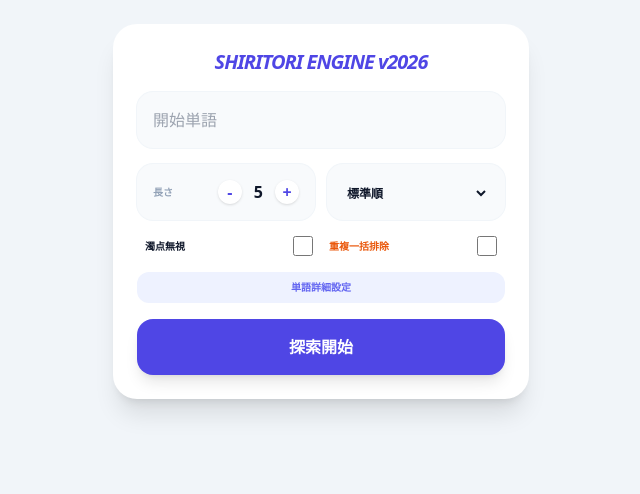
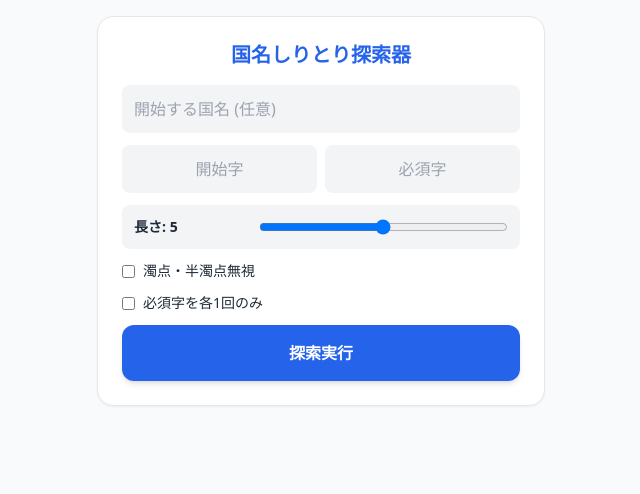
Before and after one commit to xjrstjrwvg-commits/siritori.app, a Flask app: template templates/index.html in a window 1280 px wide. Shown: the top 494 px of the page, without its empty margins (319-959 px from the left). Run offline with Flask 3, Linux system fonts and the light colour scheme; the template is opened without the code that fills it, so the values that code supplies are empty; some libraries are stand-ins or nearby versions.

Commit message:
index.html

```diff
--- a/templates/index.html
+++ b/templates/index.html
@@ -2,110 +2,39 @@
 <html lang="ja">
 <head>
     <meta charset="UTF-8">
-    <meta name="viewport" content="width=device-width, initial-scale=1.0, maximum-scale=1.0, user-scalable=no">
-    <title>極・しりとり 2026</title>
+    <meta name="viewport" content="width=device-width, initial-scale=1.0">
+    <title>国名しりとり探索（配布版）</title>
     <script src="https://cdn.tailwindcss.com"></script>
 </head>
-<body class="bg-slate-100 text-slate-900 pb-20 font-sans">
-    <div class="max-w-md mx-auto px-4 pt-6 space-y-4">
-        <div class="bg-white rounded-3xl shadow-xl p-6 space-y-4">
-            <h1 class="font-black text-indigo-600 text-center text-xl italic tracking-tighter">SHIRITORI ENGINE v2026</h1>
+<body class="bg-gray-50 text-gray-800 p-4">
+    <div class="max-w-md mx-auto space-y-4">
+        <div class="bg-white p-6 rounded-2xl shadow-sm border border-gray-200">
+            <h1 class="text-xl font-bold text-center text-blue-600 mb-4">国名しりとり探索器</h1>
 
-            <input id="startWord" oninput="toKatakana(this)" placeholder="開始単語" class="w-full p-4 bg-slate-50 rounded-2xl ring-1 ring-slate-100 outline-none focus:ring-2 focus:ring-indigo-500">
-
-            <div class="grid grid-cols-2 gap-3">
-                <div class="bg-slate-50 p-4 rounded-2xl ring-1 ring-slate-100 flex justify-between items-center">
-                    <span class="text-[10px] font-bold text-slate-400">長さ</span>
-                    <div class="flex items-center gap-3">
-                        <button onclick="adjLen(-1)" class="w-6 h-6 bg-white rounded-full shadow text-indigo-600 font-bold">-</button>
-                        <span id="lenDisp" class="font-black">5</span>
-                        <button onclick="adjLen(1)" class="w-6 h-6 bg-white rounded-full shadow text-indigo-600 font-bold">+</button>
-                    </div>
+            <div class="space-y-3">
+                <input id="sw" placeholder="開始する国名 (任意)" class="w-full p-3 bg-gray-100 rounded-lg outline-none">
+                <div class="grid grid-cols-2 gap-2">
+                    <input id="sc" placeholder="開始字" class="p-3 bg-gray-100 rounded-lg text-center outline-none">
+                    <input id="mc" placeholder="必須字" class="p-3 bg-gray-100 rounded-lg text-center outline-none">
                 </div>
-                <div class="bg-slate-50 p-4 rounded-2xl ring-1 ring-slate-100">
-                    <select id="sortType" class="w-full bg-transparent font-bold text-xs mt-1 outline-none">
-                        <option value="default">標準順</option>
-                        <option value="length_desc">文字数(多)</option>
-                    </select>
+                <div class="flex justify-between items-center p-3 bg-gray-100 rounded-lg">
+                    <span class="text-sm font-bold">長さ: <span id="lDisp">5</span></span>
+                    <input type="range" id="lenRange" min="2" max="8" value="5" oninput="document.getElementById('lDisp').innerText=this.value" class="w-2/3">
                 </div>
-            </div>
-
-            <div class="grid grid-cols-2 gap-4 px-2">
-                <label class="flex justify-between items-center text-[10px] font-bold"><span>濁点無視</span><input type="checkbox" id="voice" class="w-5 h-5 accent-indigo-600"></label>
-                <label class="flex justify-between items-center text-[10px] font-bold text-orange-600"><span>重複一括排除</span><input type="checkbox" id="excludeConjugate" class="w-5 h-5 accent-orange-600"></label>
-            </div>
-
-            <button onclick="openModal()" class="w-full py-2 text-[10px] font-bold text-indigo-500 bg-indigo-50 rounded-xl">単語詳細設定</button>
-            <button onclick="run()" id="runBtn" class="w-full bg-indigo-600 text-white font-black py-4 rounded-2xl shadow-lg active:scale-95 transition-all">探索開始</button>
-        </div>
-
-        <div id="statusArea" class="hidden flex justify-between items-center px-2">
-            <span id="hitCount" class="text-sm font-black text-slate-600">0件ヒット</span>
-            <button onclick="copyAll()" class="text-[10px] font-bold text-indigo-600 bg-white px-4 py-2 rounded-full shadow-sm ring-1 ring-indigo-50 active:bg-slate-50">全文コピー</button>
-        </div>
-
-        <div id="results" class="space-y-3"></div>
-    </div>
-
-    <!-- Modal -->
-    <div id="modal" class="fixed inset-0 bg-black/50 hidden z-50 flex items-center justify-center p-4">
-        <div class="bg-white w-full max-h-[80vh] rounded-3xl p-6 flex flex-col overflow-hidden">
-            <div class="flex justify-between items-center mb-4"><span class="font-bold">単語設定</span><button onclick="closeModal()" class="text-xl">✕</button></div>
-            <div class="overflow-y-auto space-y-1">
-                {% for w in all_words %}
-                <div class="flex justify-between items-center py-2 border-b text-xs">
-                    <span>{{ w }}</span>
-                    <select id="cfg-{{ w }}" onchange="wordConfigs['{{ w }}'] = parseInt(this.value)" class="p-1 bg-slate-100 rounded">
-                        <option value="0">可</option><option value="1">必須</option><option value="2">不可</option>
-                    </select>
-                </div>
-                {% endfor %}
+                <label class="flex items-center gap-2 text-sm cursor-pointer"><input type="checkbox" id="vo"> 濁点・半濁点無視</label>
+                <label class="flex items-center gap-2 text-sm cursor-pointer"><input type="checkbox" id="lo"> 必須字を各1回のみ</label>
+                <button onclick="run()" id="btn" class="w-full bg-blue-600 text-white font-bold py-4 rounded-xl shadow-md">探索実行</button>
             </div>
         </div>
+        <div id="res" class="space-y-2"></div>
     </div>
 
     <script>
-        let length = 5, wordConfigs = {};
-        function toKatakana(el) { el.value = el.value.replace(/[ぁ-ん]/g, s => String.fromCharCode(s.charCodeAt(0) + 0x60)); }
-        function adjLen(v) { length = Math.max(2, Math.min(12, length + v)); document.getElementById('lenDisp').innerText = length; }
-        function openModal() { document.getElementById('modal').classList.remove('hidden'); }
-        function closeModal() { document.getElementById('modal').classList.add('hidden'); }
-
-        async function run() {
-            const btn = document.getElementById('runBtn'); btn.disabled = true;
-            document.getElementById('statusArea').classList.remove('hidden');
-            document.getElementById('hitCount').innerText = "探索中...";
-
-            const res = await fetch('/search', {
-                method: 'POST',
-                headers: {'Content-Type': 'application/json'},
-                body: JSON.stringify({
-                    start_word: document.getElementById('startWord').value,
-                    max_len: length,
-                    ignore_voiced: document.getElementById('voice').checked,
-                    exclude_conjugate: document.getElementById('excludeConjugate').checked,
-                    sort_type: document.getElementById('sortType').value,
-                    word_configs: wordConfigs,
-                    shift_count: 1
-                })
-            });
-            const data = await res.json();
-            btn.disabled = false;
-            document.getElementById('hitCount').innerText = `${data.count}件ヒット`;
-            document.getElementById('results').innerHTML = data.routes.map(r => `
-                <div class="bg-white p-5 rounded-3xl shadow-sm border border-slate-200">
-                    <div class="route-text font-bold text-indigo-900 mb-3 leading-relaxed">${r.join(' → ')}</div>
-                    <div class="flex justify-end border-t pt-3">
-                        <button onclick="copyOne('${r.join(' → ')}')" class="text-[10px] font-bold text-indigo-500 bg-indigo-50 px-4 py-2 rounded-lg active:bg-indigo-100">1行コピー</button>
-                    </div>
-                </div>
-            `).join('');
-        }
-
-        function copyOne(t) { navigator.clipboard.writeText(t); alert("1行コピーしました"); }
-        function copyAll() {
-            const t = Array.from(document.querySelectorAll('.route-text')).map(el => el.innerText).join('\n');
-            navigator.clipboard.writeText(t); alert("全てコピーしました");
+        async function run(){
+            const btn=document.getElementById('btn'); btn.innerText="探索中...";
+            const r=await fetch('/search',{method:'POST',headers:{'Content-Type':'application/json'},body:JSON.stringify({start_word:document.getElementById('sw').value,start_char:document.getElementById('sc').value,must_char:document.getElementById('mc').value,ignore_voiced:document.getElementById('vo').checked,limit_one:document.getElementById('lo').checked,max_len:document.getElementById('lenRange').value})});
+            const d=await r.json(); btn.innerText="探索実行";
+            document.getElementById('res').innerHTML = d.routes.length ? d.routes.map(rt=>`<div class="bg-white p-3 rounded-lg border text-sm">${rt.join(' → ')}</div>`).join('') : '<p class="text-center text-gray-400">なし</p>';
         }
     </script>
 </body>
```
